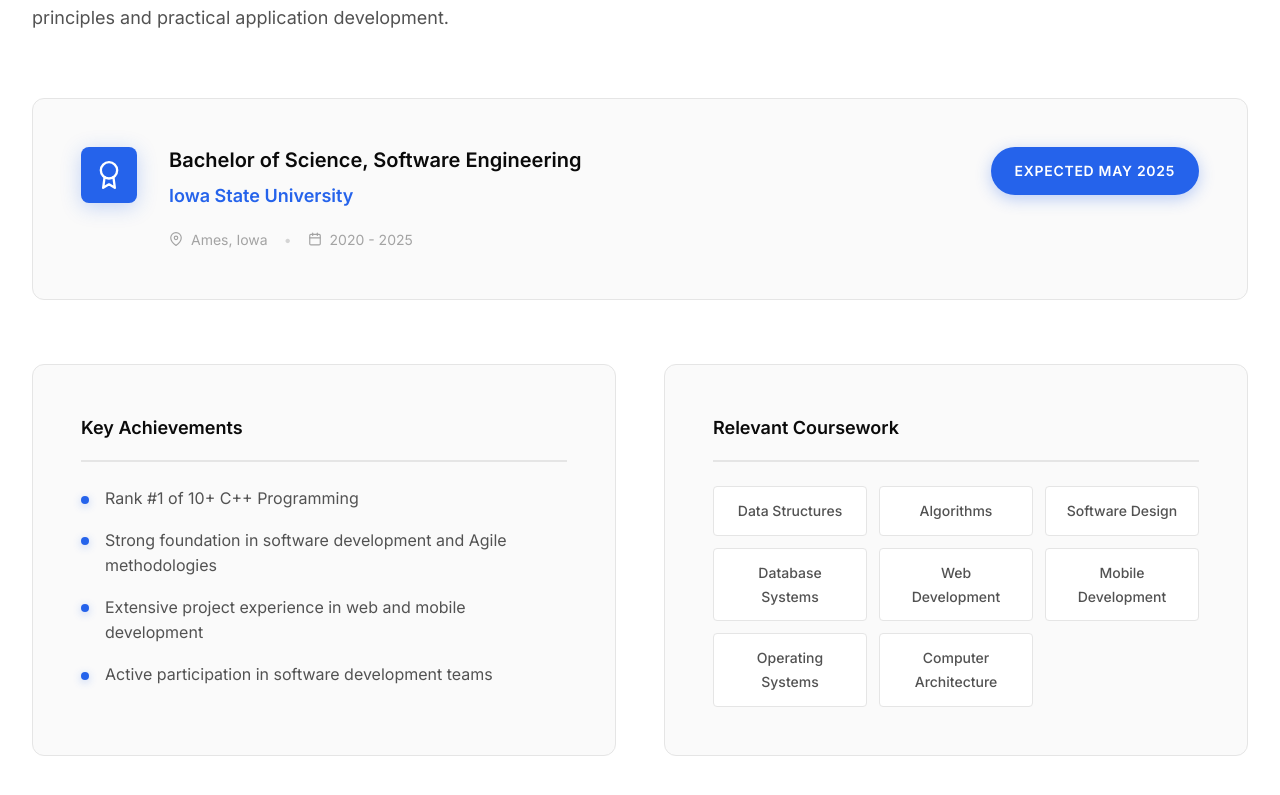
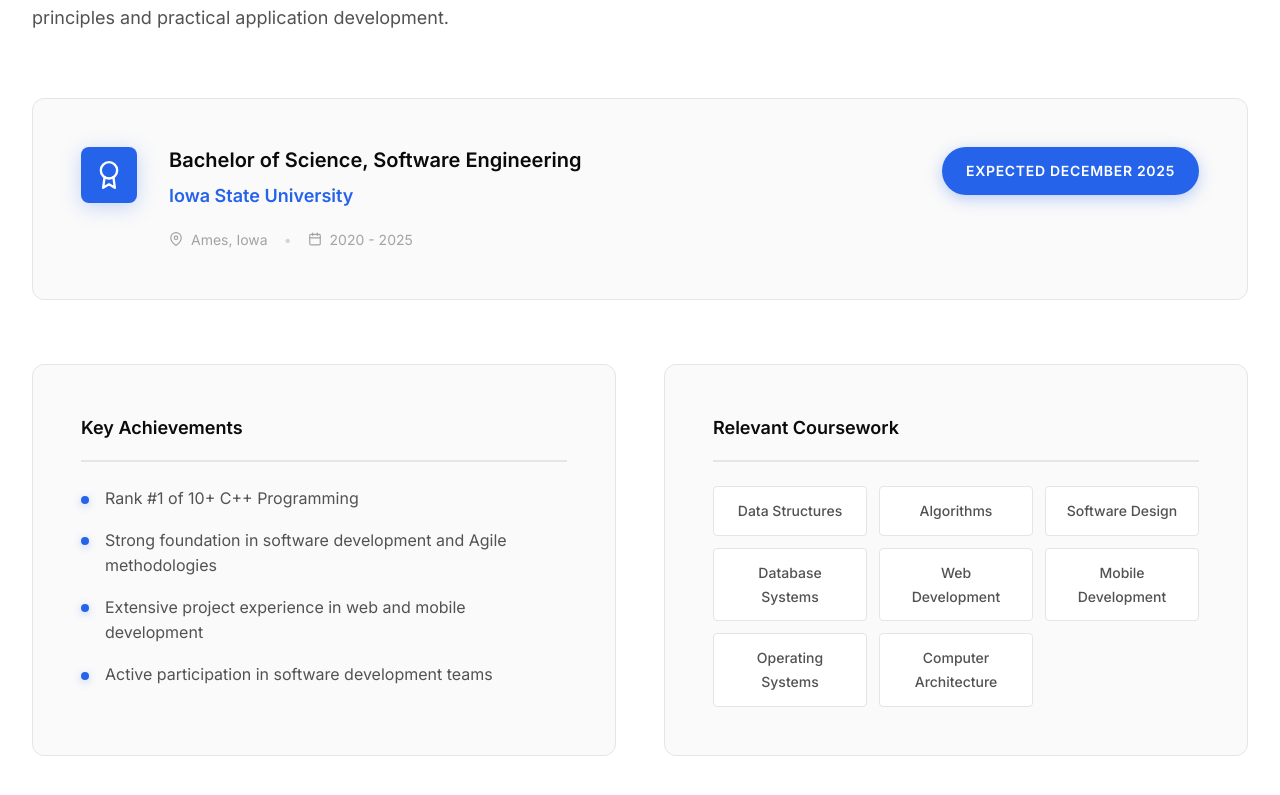
Before and after one commit to shuklaom/shuklaom.github.io, a React (Create React App) app: page / in a window 1280 px wide. Shown: the part 1482-2277 px from the top of the page. Built offline with nearby package versions, Linux system fonts and the light colour scheme.

Commit message:
Fixed typo in graduation date

```diff
--- a/src/components/Education/Education.js
+++ b/src/components/Education/Education.js
@@ -10,7 +10,7 @@ const Education = () => {
     location: 'Ames, Iowa',
     period: '2020 - 2025',
     gpa: null,
-    status: 'Expected May 2025',
+    status: 'Expected December 2025',
     achievements: [
       'Rank #1 of 10+ C++ Programming',
       'Strong foundation in software development and Agile methodologies',
```
